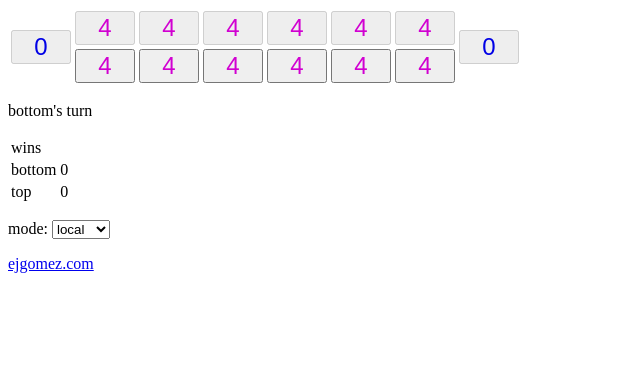
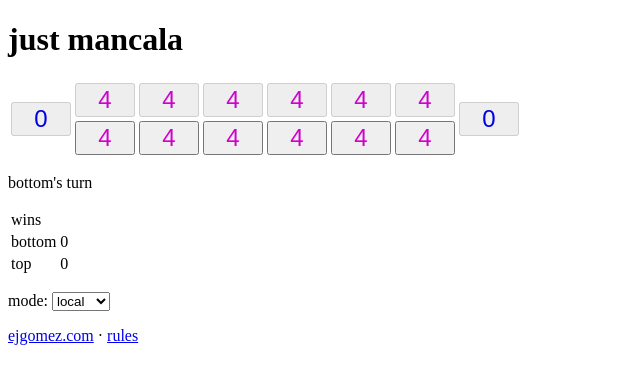
Before and after one commit to ernjg/mancala, a website built with Vite: page web/index.html in a window 1280 px wide. Shown: the whole page, without its empty margins (0-640 px from the left). Built offline with nearby package versions, Linux system fonts and the light colour scheme; no server answers.

Commit message:
Add header and footer

```diff
--- a/web/index.html
+++ b/web/index.html
@@ -6,6 +6,7 @@
     <style>#board button { font-size: 1.5rem; min-width: 2.5em; } fieldset { width: fit-content; }</style>
 </head>
 <body>
+    <h1>just mancala</h1>
     <table id="board"></table>
     <p id="message"></p>
     <table id="wins"></table>
@@ -28,7 +29,7 @@
             </fieldset>
         </div>
     </div>
-    <p><a href="https://ejgomez.com/">ejgomez.com</a></p>
+    <footer><a href="https://ejgomez.com/">ejgomez.com</a> · <a href="https://en.wikipedia.org/wiki/Kalah">rules</a></footer>
     <script type="module" src="/main.ts"></script>
 </body>
 </html>
```
